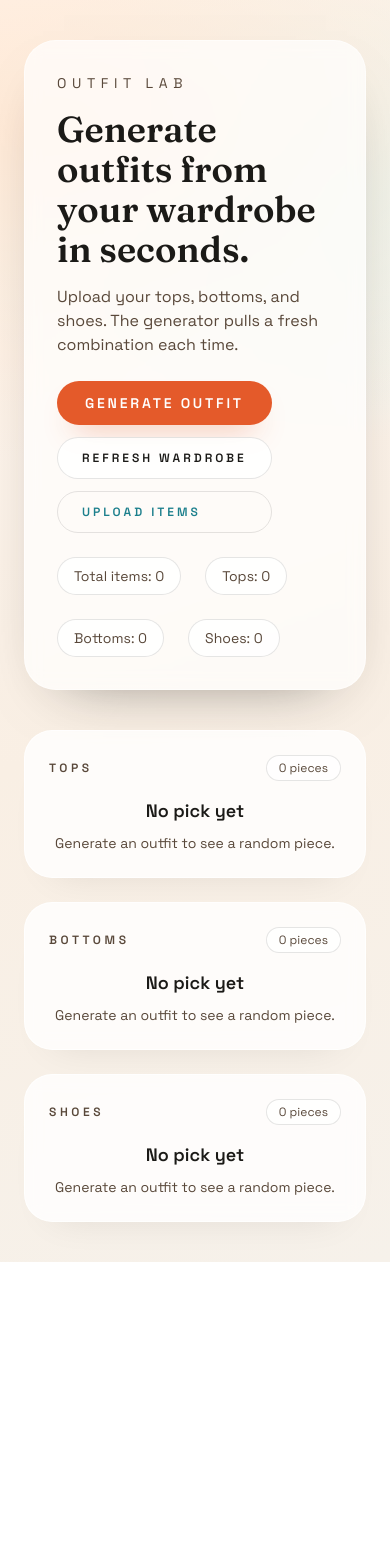
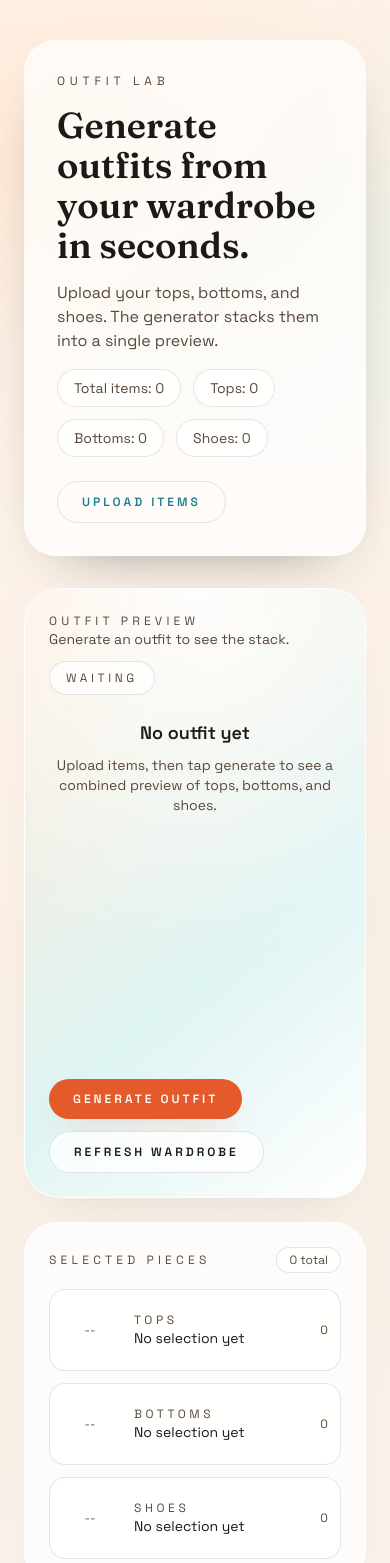
Before and after one commit to jakenuts/outfit-app, a Next.js app: page / in a window 390 px wide. Shown: the top 1563 px of the page. Before the commit the page ends 1262 px from the top, so only its background shows below. Built offline with nearby package versions, Linux system fonts and the light colour scheme.

Commit message:
Render combined outfit preview

```diff
--- a/app/page.tsx
+++ b/app/page.tsx
@@ -45,6 +45,11 @@ export default function Home() {
         0
       ),
     [wardrobe]
+  );
+
+  const hasOutfit = useMemo(
+    () => clothingTypes.every((type) => outfit[type.id]),
+    [outfit]
   );
 
   const refreshWardrobe = useCallback(async () => {
@@ -113,26 +118,124 @@ export default function Home() {
 
   return (
     <div className="min-h-screen px-6 py-10">
-      <div className="mx-auto flex w-full max-w-6xl flex-col gap-10">
-        <header className="flex flex-col gap-6 rounded-[32px] border border-white/50 bg-white/70 p-8 shadow-[0_24px_60px_-40px_rgba(27,26,23,0.6)] backdrop-blur">
-          <div className="flex flex-wrap items-start justify-between gap-6">
+      <div className="mx-auto flex w-full max-w-6xl flex-col gap-8">
+        <header className="flex flex-wrap items-start justify-between gap-6 rounded-[32px] border border-white/50 bg-white/70 p-8 shadow-[0_24px_60px_-40px_rgba(27,26,23,0.6)] backdrop-blur">
           <div className="space-y-4">
-              <p className="text-sm uppercase tracking-[0.4em] text-[color:var(--ink-muted)]">
+            <p className="text-xs uppercase tracking-[0.4em] text-[color:var(--ink-muted)]">
               Outfit Lab
             </p>
             <h1 className="text-4xl font-semibold text-[color:var(--ink)] md:text-5xl">
               Generate outfits from your wardrobe in seconds.
             </h1>
             <p className="max-w-2xl text-base text-[color:var(--ink-muted)] md:text-lg">
-                Upload your tops, bottoms, and shoes. The generator pulls a
-                fresh combination each time.
+              Upload your tops, bottoms, and shoes. The generator stacks them
+              into a single preview.
+            </p>
+            <div className="flex flex-wrap items-center gap-3 text-sm text-[color:var(--ink-muted)]">
+              <span className="rounded-full border border-black/10 bg-white/80 px-4 py-2">
+                Total items: {totalCount}
+              </span>
+              {clothingTypes.map((type) => (
+                <span
+                  key={type.id}
+                  className="rounded-full border border-black/10 bg-white/80 px-4 py-2"
+                >
+                  {type.label}: {wardrobe[type.id].length}
+                </span>
+              ))}
+            </div>
+          </div>
+          <div className="flex flex-col gap-3">
+            <Link
+              href="/upload"
+              className="rounded-full border border-black/10 bg-[color:var(--teal)]/10 px-6 py-3 text-xs font-semibold uppercase tracking-[0.25em] text-[color:var(--teal)] transition hover:-translate-y-0.5"
+            >
+              Upload Items
+            </Link>
+          </div>
+        </header>
+
+        {message ? (
+          <p className="rounded-2xl border border-[color:var(--accent)]/20 bg-[color:var(--accent)]/10 px-4 py-3 text-sm text-[color:var(--accent-dark)]">
+            {message}
+          </p>
+        ) : null}
+
+        <section className="grid gap-6 lg:grid-cols-[minmax(0,1fr)_minmax(0,0.42fr)]">
+          <div className="relative overflow-hidden rounded-[36px] border border-white/70 bg-white/80 p-6 shadow-[0_24px_50px_-30px_var(--shadow)] backdrop-blur">
+            <div className="absolute inset-0 bg-[radial-gradient(circle_at_top,_rgba(255,255,255,0.9)_0%,_rgba(255,255,255,0)_60%),linear-gradient(140deg,_rgba(255,221,191,0.6)_0%,_rgba(190,235,236,0.5)_60%,_rgba(255,255,255,0.8)_100%)]" />
+            <div className="relative z-10 flex min-h-[560px] flex-col">
+              <div className="flex flex-wrap items-center justify-between gap-3">
+                <div>
+                  <p className="text-xs uppercase tracking-[0.35em] text-[color:var(--ink-muted)]">
+                    Outfit Preview
+                  </p>
+                  <p className="text-sm text-[color:var(--ink-muted)]">
+                    {hasOutfit
+                      ? 'Tap generate to shuffle another look.'
+                      : 'Generate an outfit to see the stack.'}
                   </p>
                 </div>
-            <div className="flex flex-col gap-3">
+                <span className="rounded-full border border-black/10 bg-white/80 px-4 py-2 text-xs uppercase tracking-[0.3em] text-[color:var(--ink-muted)]">
+                  {hasOutfit ? 'Ready' : 'Waiting'}
+                </span>
+              </div>
+
+              <div className="relative mt-6 flex-1">
+                {hasOutfit ? (
+                  <div className="relative mx-auto h-[520px] w-full max-w-sm sm:h-[640px]">
+                    <div className="absolute left-1/2 top-0 h-[45%] w-[90%] -translate-x-1/2">
+                      {outfit.tops ? (
+                        <Image
+                          src={outfit.tops.url}
+                          alt="Top selection"
+                          fill
+                          sizes="(min-width: 1024px) 420px, (min-width: 640px) 360px, 90vw"
+                          className="object-contain drop-shadow-[0_22px_45px_rgba(27,26,23,0.22)]"
+                        />
+                      ) : null}
+                    </div>
+                    <div className="absolute left-1/2 top-[36%] h-[52%] w-[82%] -translate-x-1/2">
+                      {outfit.bottoms ? (
+                        <Image
+                          src={outfit.bottoms.url}
+                          alt="Bottom selection"
+                          fill
+                          sizes="(min-width: 1024px) 380px, (min-width: 640px) 330px, 86vw"
+                          className="object-contain drop-shadow-[0_24px_45px_rgba(27,26,23,0.22)]"
+                        />
+                      ) : null}
+                    </div>
+                    <div className="absolute left-1/2 bottom-0 h-[22%] w-[72%] -translate-x-1/2">
+                      {outfit.shoes ? (
+                        <Image
+                          src={outfit.shoes.url}
+                          alt="Shoes selection"
+                          fill
+                          sizes="(min-width: 1024px) 320px, (min-width: 640px) 280px, 80vw"
+                          className="object-contain drop-shadow-[0_18px_35px_rgba(27,26,23,0.22)]"
+                        />
+                      ) : null}
+                    </div>
+                  </div>
+                ) : (
+                  <div className="flex h-full flex-col items-center justify-center text-center">
+                    <p className="text-lg font-semibold text-[color:var(--ink)]">
+                      No outfit yet
+                    </p>
+                    <p className="mt-2 max-w-sm text-sm text-[color:var(--ink-muted)]">
+                      Upload items, then tap generate to see a combined preview
+                      of tops, bottoms, and shoes.
+                    </p>
+                  </div>
+                )}
+              </div>
+
+              <div className="mt-6 flex flex-wrap items-center gap-3">
                 <button
                   type="button"
                   onClick={generateOutfit}
-                className="rounded-full bg-[color:var(--accent)] px-6 py-3 text-sm font-semibold uppercase tracking-[0.2em] text-white shadow-[0_16px_30px_-18px_rgba(228,90,42,0.9)] transition hover:-translate-y-0.5 hover:bg-[color:var(--accent-dark)]"
+                  className="rounded-full bg-[color:var(--accent)] px-6 py-3 text-xs font-semibold uppercase tracking-[0.25em] text-white shadow-[0_16px_30px_-18px_rgba(228,90,42,0.9)] transition hover:-translate-y-0.5"
                   disabled={isLoading}
                 >
                   {isLoading ? 'Loading...' : 'Generate Outfit'}
@@ -145,80 +248,60 @@ export default function Home() {
                 >
                   Refresh Wardrobe
                 </button>
-              <Link
-                href="/upload"
-                className="rounded-full border border-black/10 bg-[color:var(--teal)]/10 px-6 py-3 text-xs font-semibold uppercase tracking-[0.25em] text-[color:var(--teal)] transition hover:-translate-y-0.5"
-              >
-                Upload Items
-              </Link>
               </div>
             </div>
-          <div className="flex flex-wrap items-center gap-6 text-sm text-[color:var(--ink-muted)]">
-            <span className="rounded-full border border-black/10 bg-white/80 px-4 py-2">
-              Total items: {totalCount}
+          </div>
+
+          <aside className="rounded-[32px] border border-white/70 bg-white/80 p-6 shadow-[0_22px_40px_-30px_var(--shadow)] backdrop-blur">
+            <div className="flex items-center justify-between">
+              <p className="text-xs uppercase tracking-[0.35em] text-[color:var(--ink-muted)]">
+                Selected Pieces
+              </p>
+              <span className="rounded-full border border-black/10 bg-white/80 px-3 py-1 text-xs text-[color:var(--ink-muted)]">
+                {totalCount} total
               </span>
-            {clothingTypes.map((type) => (
-              <span
-                key={type.id}
-                className="rounded-full border border-black/10 bg-white/80 px-4 py-2"
-              >
-                {type.label}: {wardrobe[type.id].length}
-              </span>
-            ))}
             </div>
-          {message ? (
-            <p className="rounded-2xl border border-[color:var(--accent)]/20 bg-[color:var(--accent)]/10 px-4 py-3 text-sm text-[color:var(--accent-dark)]">
-              {message}
-            </p>
-          ) : null}
-        </header>
-
-        <section className="grid gap-6 md:grid-cols-3">
+            <div className="mt-4 space-y-3">
               {clothingTypes.map((type) => {
                 const item = outfit[type.id];
                 return (
-              <article
+                  <div
                     key={type.id}
-                className="relative flex h-full flex-col overflow-hidden rounded-[28px] border border-white/70 bg-white/80 p-6 shadow-[0_22px_40px_-30px_var(--shadow)] backdrop-blur"
+                    className="flex items-center gap-4 rounded-2xl border border-black/10 bg-white/80 p-3"
                   >
-                <div className="flex items-center justify-between">
-                  <p className="text-xs font-semibold uppercase tracking-[0.3em] text-[color:var(--ink-muted)]">
-                    {type.label}
-                  </p>
-                  <span className="rounded-full border border-black/10 bg-white/70 px-3 py-1 text-xs text-[color:var(--ink-muted)]">
-                    {wardrobe[type.id].length} pieces
-                  </span>
-                </div>
-                <div className="mt-4 flex flex-1 flex-col items-center justify-center gap-4 text-center">
+                    <div className="relative h-14 w-14 overflow-hidden rounded-2xl border border-white/60 bg-white">
                       {item ? (
-                    <>
-                      <div className="relative h-52 w-full overflow-hidden rounded-2xl border border-white/50 bg-white shadow-[0_18px_40px_-28px_rgba(27,26,23,0.4)]">
                         <Image
                           src={item.url}
-                          alt={`${type.label} selection`}
+                          alt={`${type.label} thumbnail`}
                           fill
-                          sizes="(min-width: 1024px) 24vw, (min-width: 768px) 40vw, 90vw"
+                          sizes="56px"
                           className="object-cover"
                         />
-                      </div>
-                      <p className="text-sm text-[color:var(--ink-muted)]">
-                        {item.pathname.replace(prefixForType(type.id), '')}
-                      </p>
-                    </>
                       ) : (
-                    <div className="space-y-2">
-                      <p className="text-lg font-semibold text-[color:var(--ink)]">
-                        No pick yet
-                      </p>
-                      <p className="text-sm text-[color:var(--ink-muted)]">
-                        Generate an outfit to see a random piece.
-                      </p>
+                        <div className="flex h-full w-full items-center justify-center text-xs text-[color:var(--ink-muted)]">
+                          --
                         </div>
                       )}
                     </div>
-              </article>
+                    <div className="min-w-0 flex-1">
+                      <p className="text-xs uppercase tracking-[0.3em] text-[color:var(--ink-muted)]">
+                        {type.label}
+                      </p>
+                      <p className="truncate text-sm text-[color:var(--ink)]">
+                        {item
+                          ? item.pathname.replace(prefixForType(type.id), '')
+                          : 'No selection yet'}
+                      </p>
+                    </div>
+                    <span className="text-xs text-[color:var(--ink-muted)]">
+                      {wardrobe[type.id].length}
+                    </span>
+                  </div>
                 );
               })}
+            </div>
+          </aside>
         </section>
       </div>
     </div>
```
Lines whose indentation alone changed are shown as unchanged.
